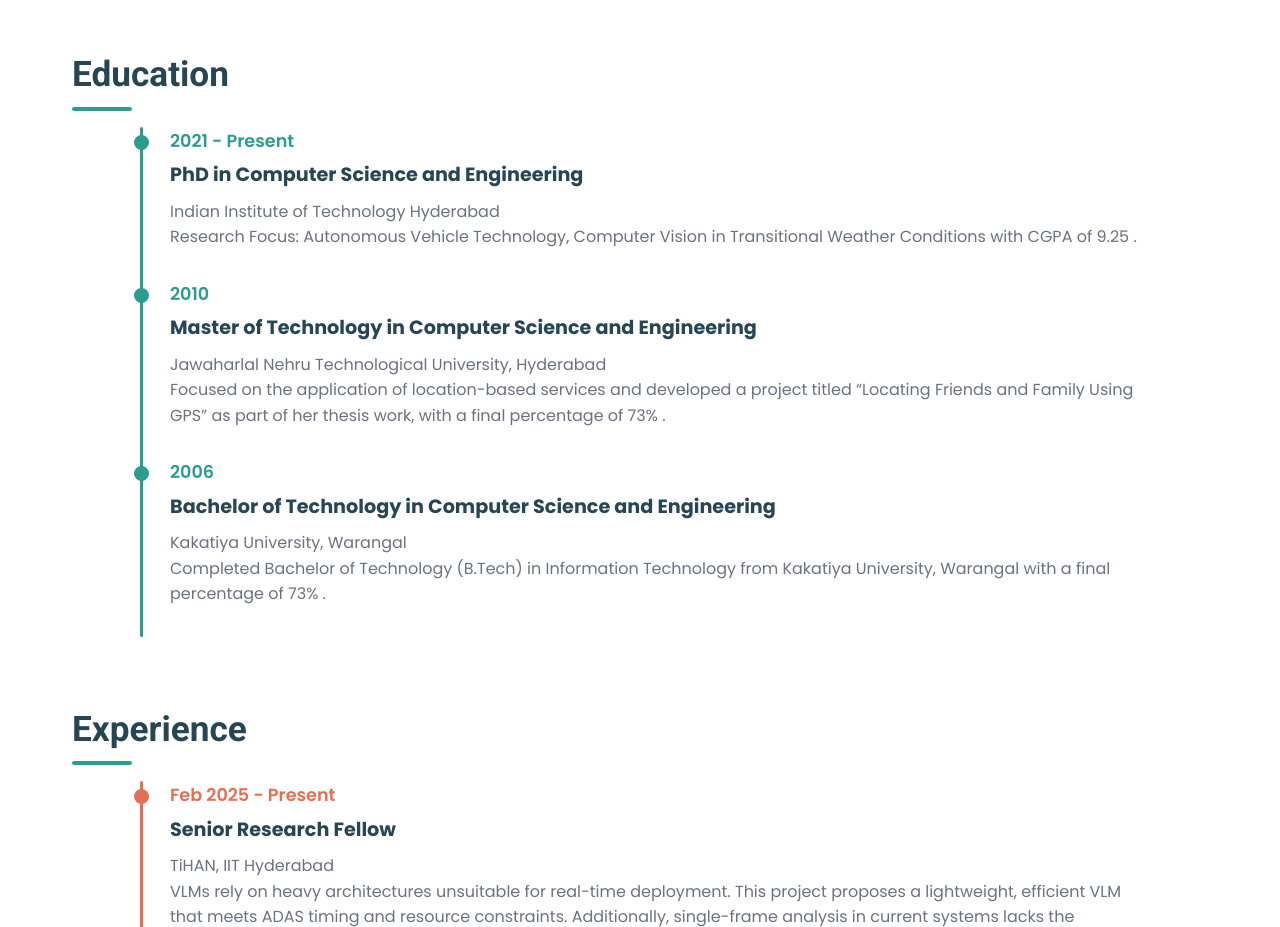
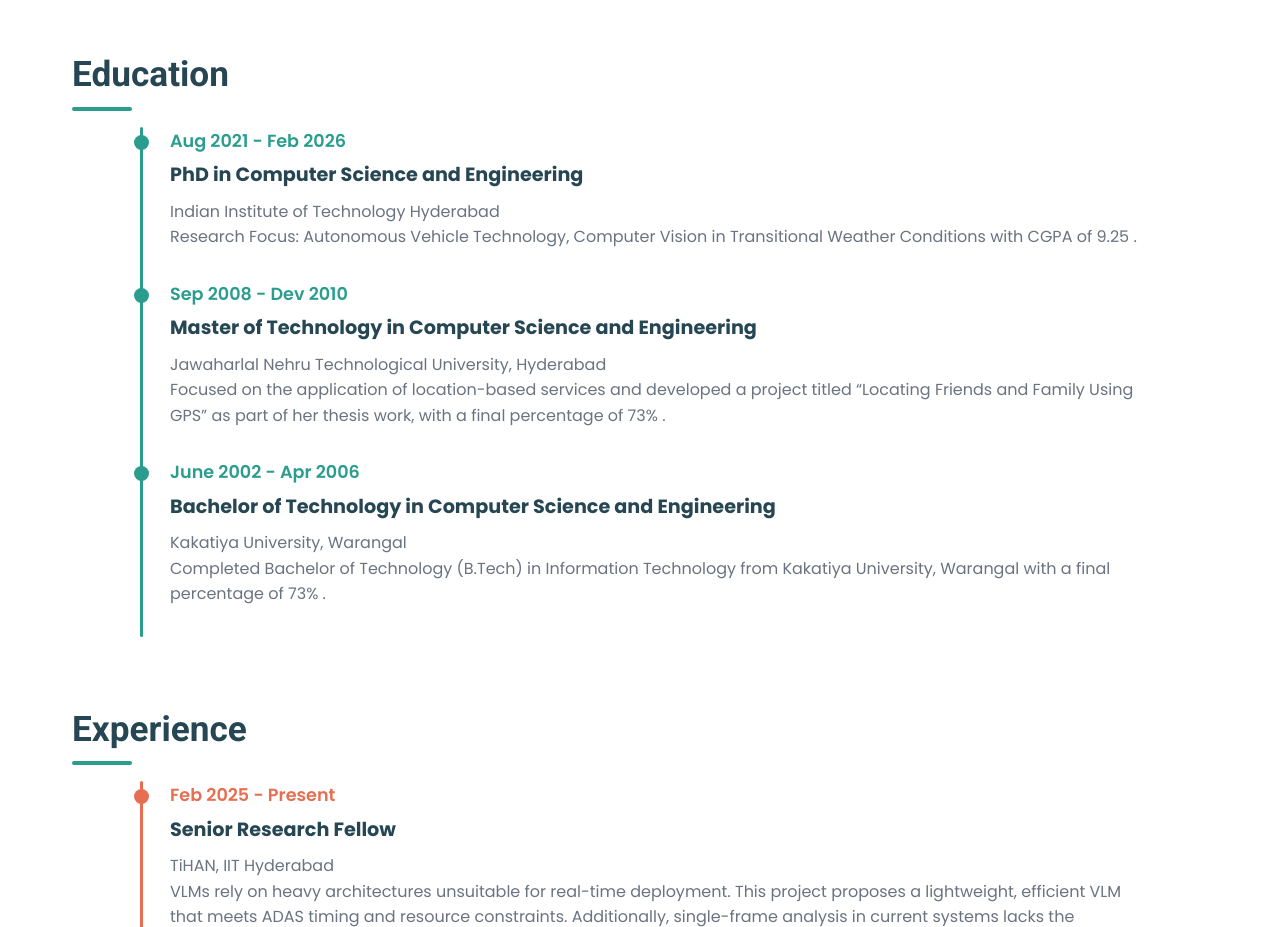
Before and after one commit to mk15001/cv, a website: page index.html in a window 1280 px wide. Shown: the part 1040-1967 px from the top of the page. Drawn offline with Linux system fonts and the light colour scheme.

Commit message:
Update index.html

```diff
--- a/index.html
+++ b/index.html
@@ -861,18 +861,18 @@ nav ul li a:hover {
             <h2>Education</h2>
             <div class="timeline">
                 <div class="timeline-item">
-                    <div class="date">2021 - Present</div>
+                    <div class="date">Aug 2021 - Feb 2026</div>
                     <h3>PhD in Computer Science and Engineering</h3>
                     <p>Indian Institute of Technology Hyderabad</p>
                     <p>Research Focus: Autonomous Vehicle Technology, Computer Vision in Transitional Weather Conditions with CGPA of 9.25 .</p>
                 </div>
                 <div class="timeline-item">
-                    <div class="date">2010</div>
+                    <div class="date">Sep 2008 - Dev 2010</div>
                     <h3>Master of Technology in Computer Science and Engineering</h3>
                     <p>Jawaharlal Nehru Technological University, Hyderabad<br>Focused on the application of location-based services and developed a project titled “Locating Friends and Family Using GPS” as part of her thesis work, with a final percentage of 73% .</p>
                 </div>
                 <div class="timeline-item">
-                    <div class="date">2006</div>
+                    <div class="date">June 2002 - Apr 2006</div>
                     <h3>Bachelor of Technology in Computer Science and Engineering</h3>
                     <p>Kakatiya University, Warangal<br>Completed Bachelor of Technology (B.Tech) in Information Technology from Kakatiya University, Warangal with a final percentage of 73% .</p>
                 </div>
```
